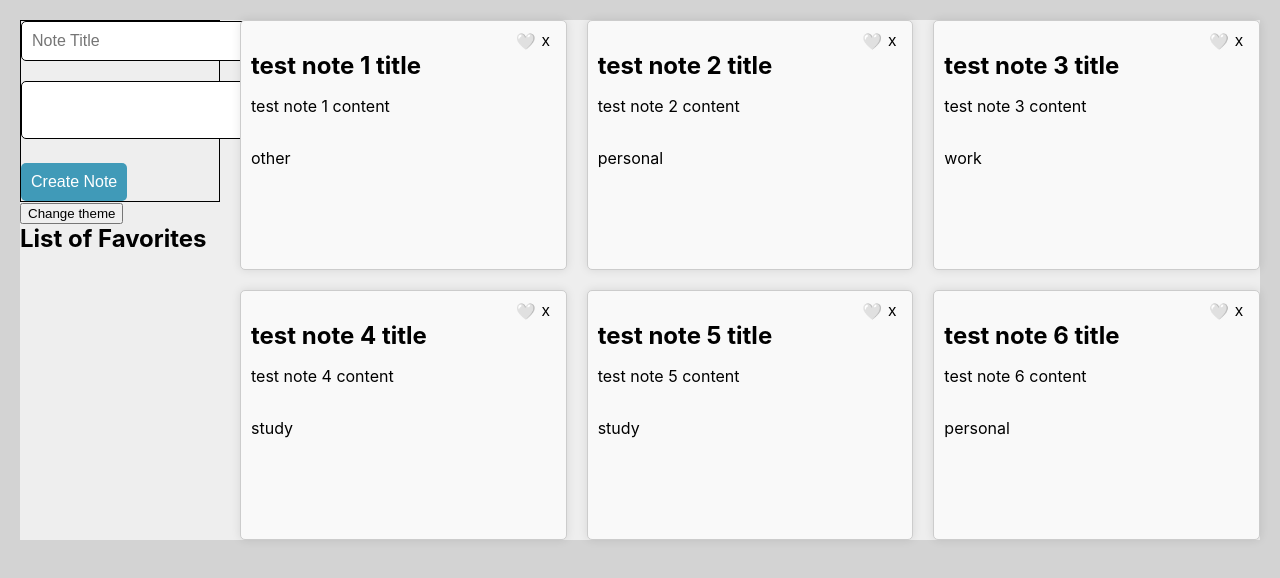
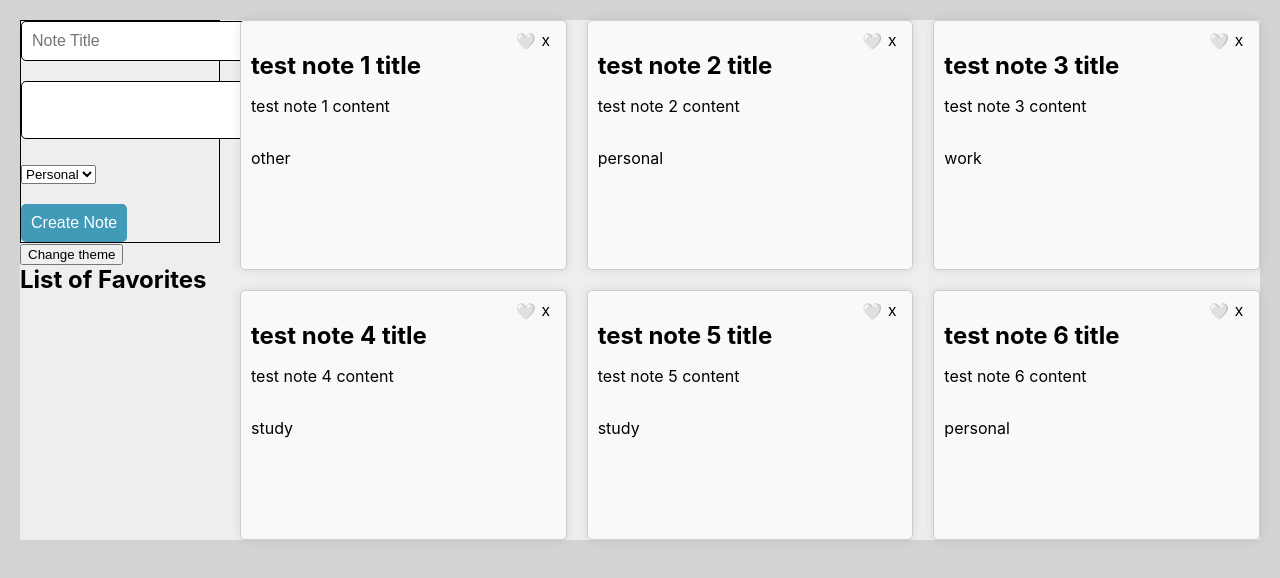
Before and after one commit to zlzcty/tqedyailyb-cse110-lab3, a React (Create React App) app in the folder my-app/: page / in a window 1280 px wide. Shown: the top 578 px of the page. Built offline with nearby package versions, Linux system fonts and the light colour scheme.

Commit message:
Exercise 4.3.1 'Create' Done

```diff
--- a/my-app/src/App.tsx
+++ b/my-app/src/App.tsx
@@ -21,17 +21,71 @@ function App() {
         });
     };
 
+    // 4.3.1 Create
+
+    const [notes, setNotes] = useState(dummyNotesList);
+    const initialNote = {
+        id: -1,
+        title: '',
+        content: '',
+        label: Label.other,
+    };
+    const [createNote, setCreateNote] = useState(initialNote);
+
+    const createNoteHandler = (event: React.FormEvent) => {
+        event.preventDefault();
+        console.log('title: ', createNote.title);
+        console.log('content: ', createNote.content);
+        createNote.id = notes.length + 1;
+        setNotes([createNote, ...notes]);
+        setCreateNote(initialNote);
+    };
+
     return (
         <ThemeProvider>
             <div className="app-container">
                 <div>
-                    <form className="note-form">
+                    <form className="note-form" onSubmit={createNoteHandler}>
                         <div>
-                            <input placeholder="Note Title"></input>
+                            <input
+                                placeholder="Note Title"
+                                onChange={(event) =>
+                                    setCreateNote({
+                                        ...createNote,
+                                        title: event.target.value,
+                                    })
+                                }
+                                required
+                            ></input>
                         </div>
 
                         <div>
-                            <textarea></textarea>
+                            <textarea
+                                onChange={(event) =>
+                                    setCreateNote({
+                                        ...createNote,
+                                        content: event.target.value,
+                                    })
+                                }
+                                required
+                            ></textarea>
+                        </div>
+
+                        <div>
+                            <select
+                                onChange={(event) =>
+                                    setCreateNote({
+                                        ...createNote,
+                                        label: event.target.value as Label,
+                                    })
+                                }
+                                required
+                            >
+                                <option value={Label.personal}>Personal</option>
+                                <option value={Label.study}>Study</option>
+                                <option value={Label.work}>Work</option>
+                                <option value={Label.other}>Other</option>
+                            </select>
                         </div>
 
                         <div>
@@ -48,7 +102,7 @@ function App() {
                         ))}
                     </ul>
                 </div>
-
+                {/*
                 <div className="notes-grid">
                     {dummyNotesList.map((note) => (
                         <div key={note.id} className="note-item">
@@ -64,7 +118,25 @@ function App() {
                             <p> {note.label} </p>
                         </div>
                     ))}
+                </div> */}
+
+                <div className="notes-grid">
+                    {notes.map((note) => (
+                        <div key={note.id} className="note-item">
+                            <div className="notes-header">
+                                <FavoriteButton
+                                    toggleFavorite={toggleFavorite}
+                                    note={note}
+                                />
+                                <button>x</button>
+                            </div>
+                            <h2> {note.title} </h2>
+                            <p> {note.content} </p>
+                            <p> {note.label} </p>
+                        </div>
+                    ))}
                 </div>
+
                 {/* <ClickCounter /> */}
             </div>
         </ThemeProvider>
```
